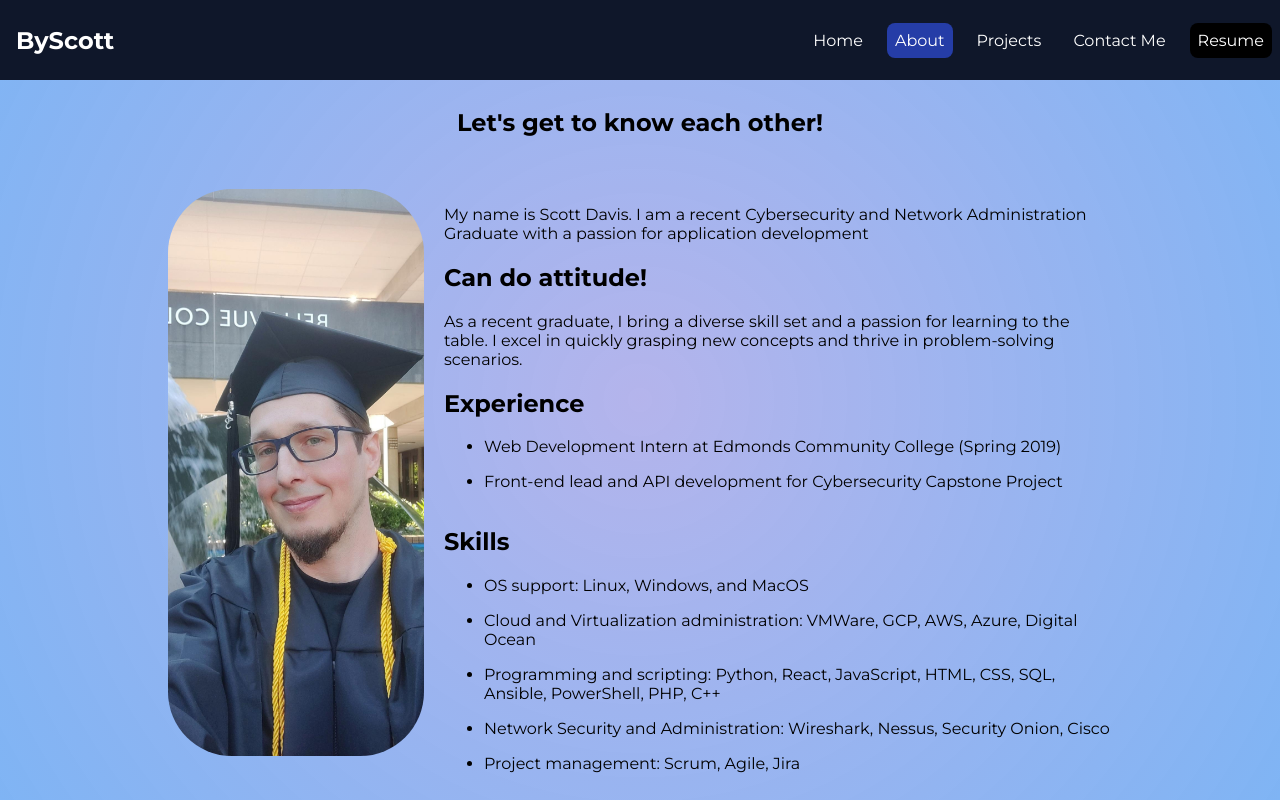
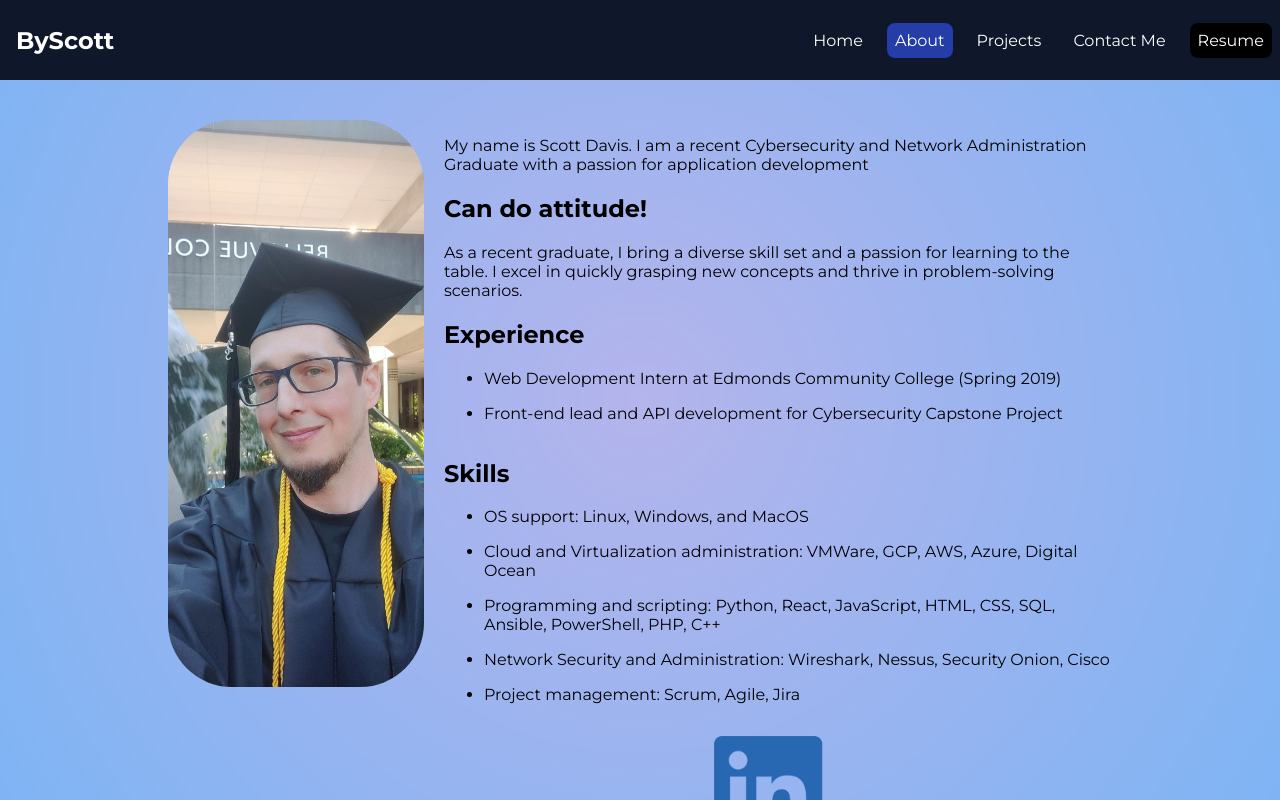
Before and after one commit to pawscanthack/portfolio, a React (Create React App) app: page /about in a window 1280 px wide. Shown: the top 800 px of the page. Built offline with nearby package versions, Linux system fonts and the light colour scheme.

Commit message:
Content adjustment

```diff
--- a/src/pages/About.jsx
+++ b/src/pages/About.jsx
@@ -6,7 +6,7 @@ export const About = () => {
   return (
     <section className="about-section">
       <div className="about-section-heading">
-        <h1>Let's get to know each other!</h1>
+        <h1 hidden="true">Let's get to know each other!</h1>
       </div>
       <div className="about-section-container">
         <img src={aboutPic} alt="BC grad" className="about-section-image" />
```
